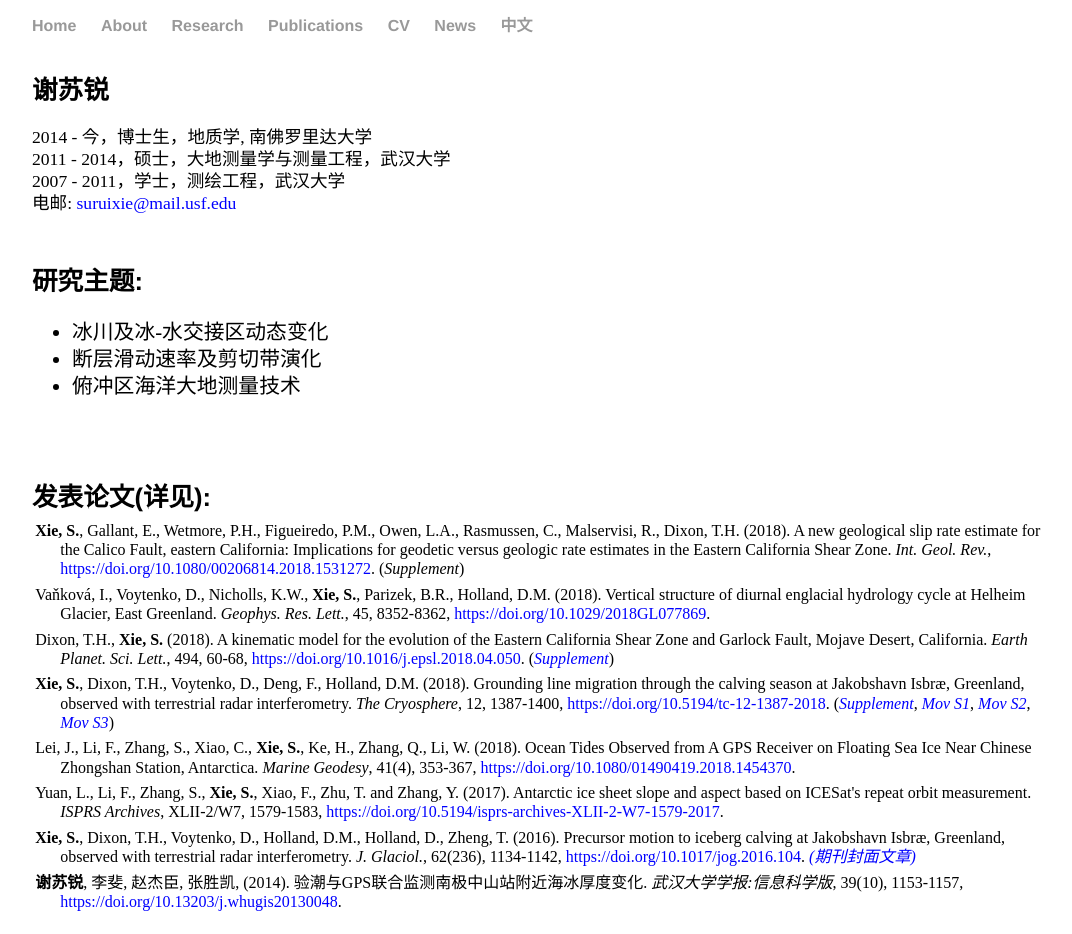
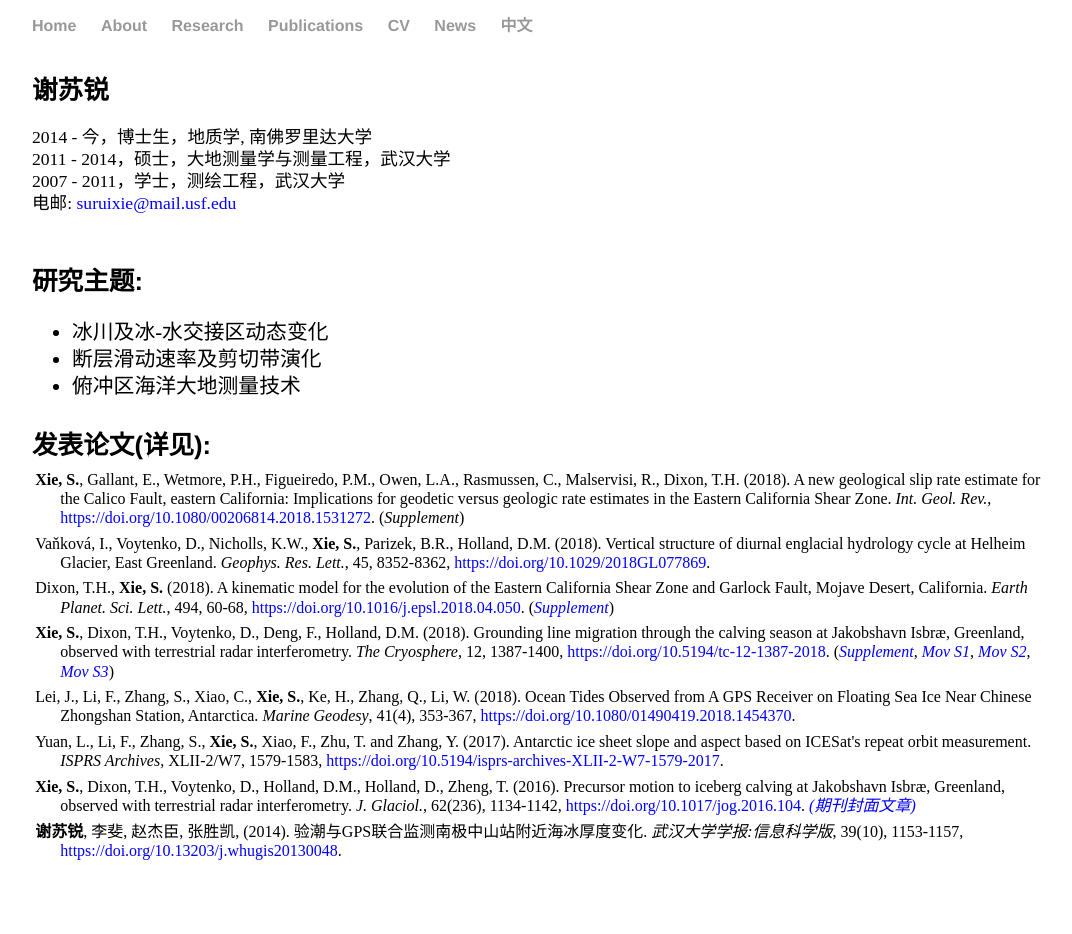
Before and after one commit to suruixie/suruixie.github.io, a Jekyll site: the page built from Chinese/index.html, in a window 1280 px wide. Shown: the whole page, without its empty margins (96-1168 px from the left). Built offline with Jekyll 4.4.1, drawn with Linux system fonts in a browser that asks for light colours; a style sheet for code colours, icons or effects is not loaded; after the commit the page ends 900 px from its top, so only the background shows below that.

Commit message:
Update index.html

```diff
--- a/Chinese/index.html
+++ b/Chinese/index.html
@@ -21,7 +21,7 @@
 		    <li style="line-height:130%; font-size:1.0em; color:#000000;">俯冲区海洋大地测量技术</a></li>
 	    </ul>
 	<div class="sideText">
-		<h4 style="margin-top:3em;margin-bottom:0.2em;">发表论文(详见<a  href="https://scholar.google.com/citations?hl=en&user=kF4StsMAAAAJ&view_op=list_works" style="color:#0000FF;"><i class="ai ai-google-scholar ai-2x"></i></a>): </h4>
+		<h4 style="margin-top:1em;margin-bottom:0.2em;">发表论文(详见<a  href="https://scholar.google.com/citations?hl=en&user=kF4StsMAAAAJ&view_op=list_works" style="color:#0000FF;"><i class="ai ai-google-scholar ai-2x"></i></a>): </h4>
 		<p  class="publist" style="font-size:1.0em;">
 			<strong>Xie, S.</strong>, Gallant, E., Wetmore, P.H., Figueiredo, P.M., Owen, L.A., Rasmussen, C., Malservisi, R., Dixon, T.H. (2018). A new geological slip rate estimate for the Calico Fault, eastern California: Implications for geodetic versus geologic rate estimates in the Eastern California Shear Zone. <em>Int. Geol. Rev.</em>, <a href="https://doi.org/10.1080/00206814.2018.1531272" style="color:#0000FF;">https://doi.org/10.1080/00206814.2018.1531272</a>.  (<em><a href="../files/2018/Xie_2018_IGR_supp.pdf" style="color:#000000;">Supplement</a></em>)<br>
 		<p  class="publist" style="font-size:1.0em;">
```
